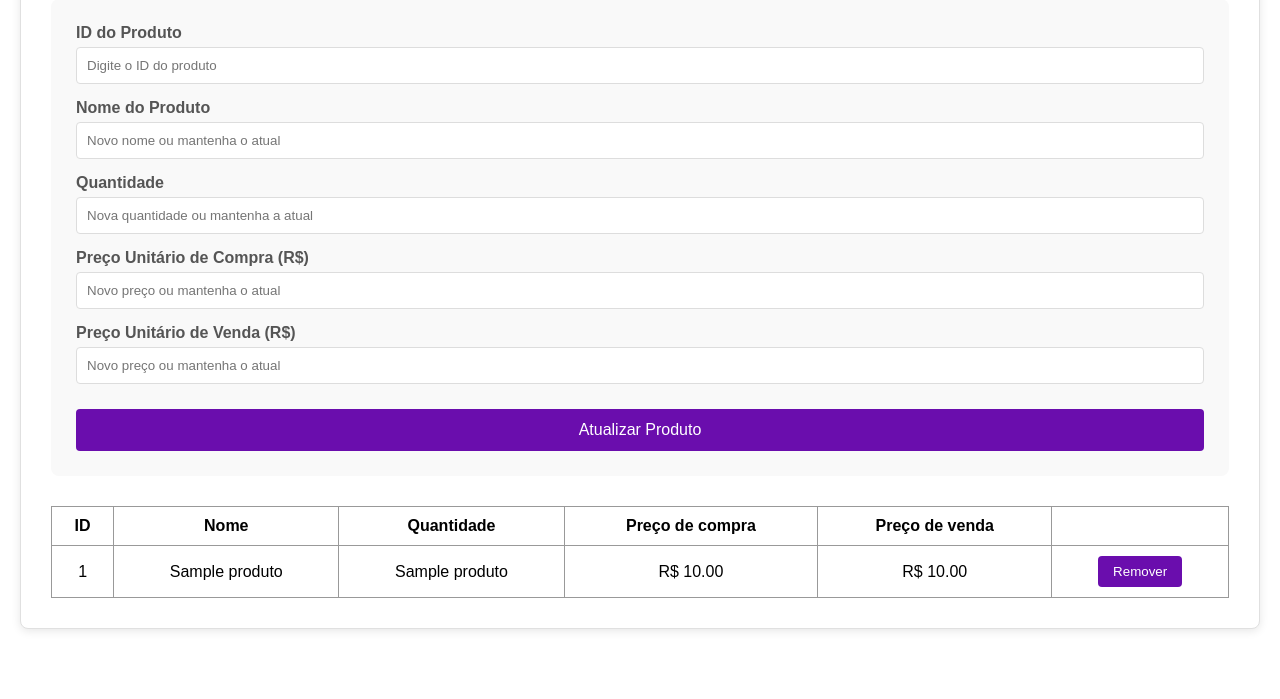
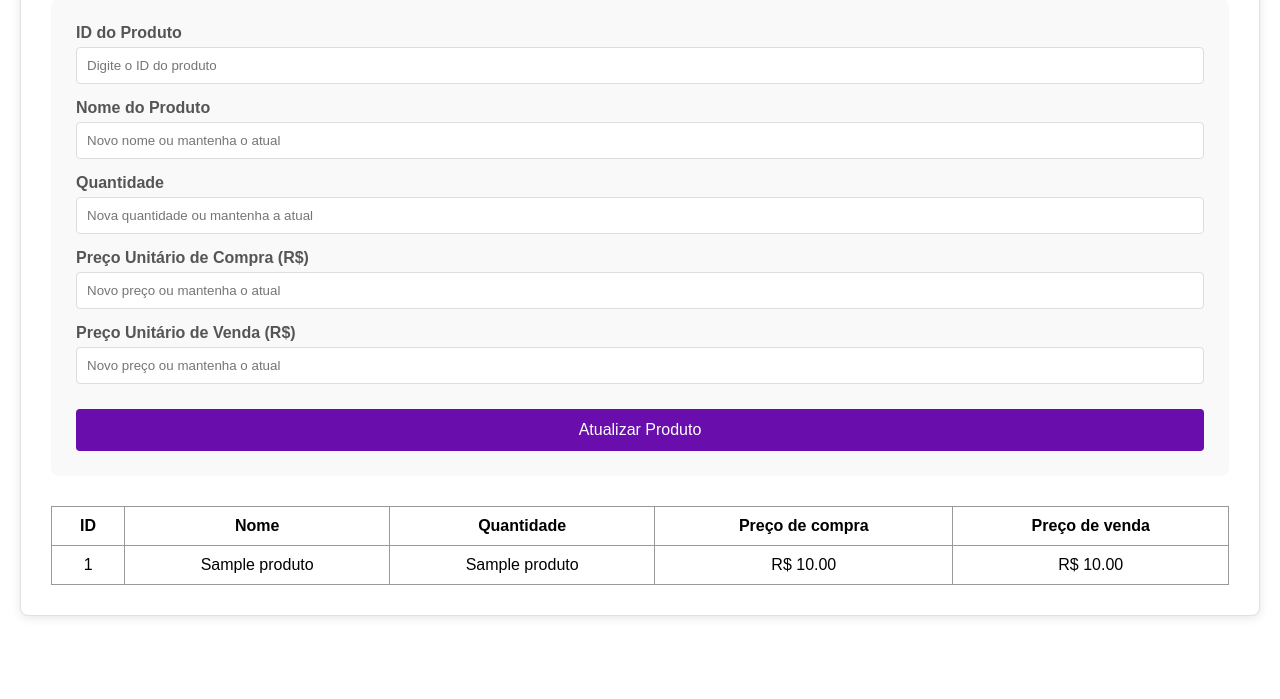
Before and after one commit to Maurilio0987/info, a Flask app: template templates/estoque.html in a window 1280 px wide. Shown: the part 862-1561 px from the top of the page. After the commit the page ends 1480 px from the top, so only its background shows below. Run offline with Flask 3, Linux system fonts and the light colour scheme; the template is opened without the code that fills it: most values are stand-ins (such as "Sample title", 1, 10 or a date in 2020).

Commit message:
Update estoque.html

```diff
--- a/templates/estoque.html
+++ b/templates/estoque.html
@@ -184,7 +184,7 @@
                 <th>Quantidade</th>
                 <th>Preço de compra</th>
                 <th>Preço de venda</th>
-                <th></th>
+                <!--<th></th>-->
             </tr>
         </thead>
         <tbody id="tabela-produtos">
@@ -195,7 +195,7 @@
                 <td>{{ produto[2] }}</td>
                 <td>R$ {{ "%.2f"|format(produto[3]) }}</td>
                 <td>R$ {{ "%.2f"|format(produto[4]) }}</td>
-                <td><button id="remover-{{ produto[0] }}" onclick="removerProduto({{ produto[0] }})">Remover</button></td>
+                <!--<td><button id="remover-{{ produto[0] }}" onclick="removerProduto({{ produto[0] }})">Remover</button></td>-->
             </tr>
             {% endfor %}
         </tbody>
```
